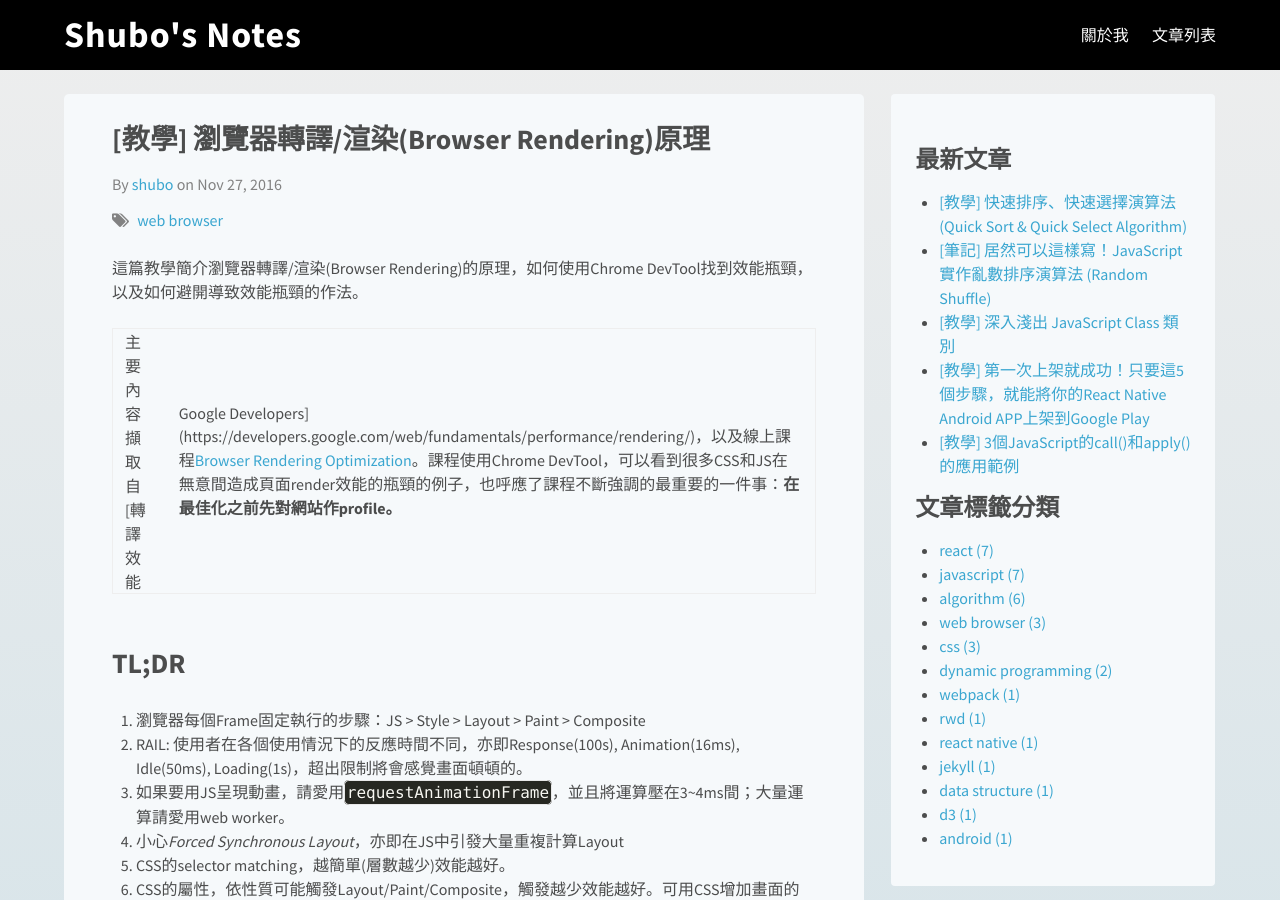
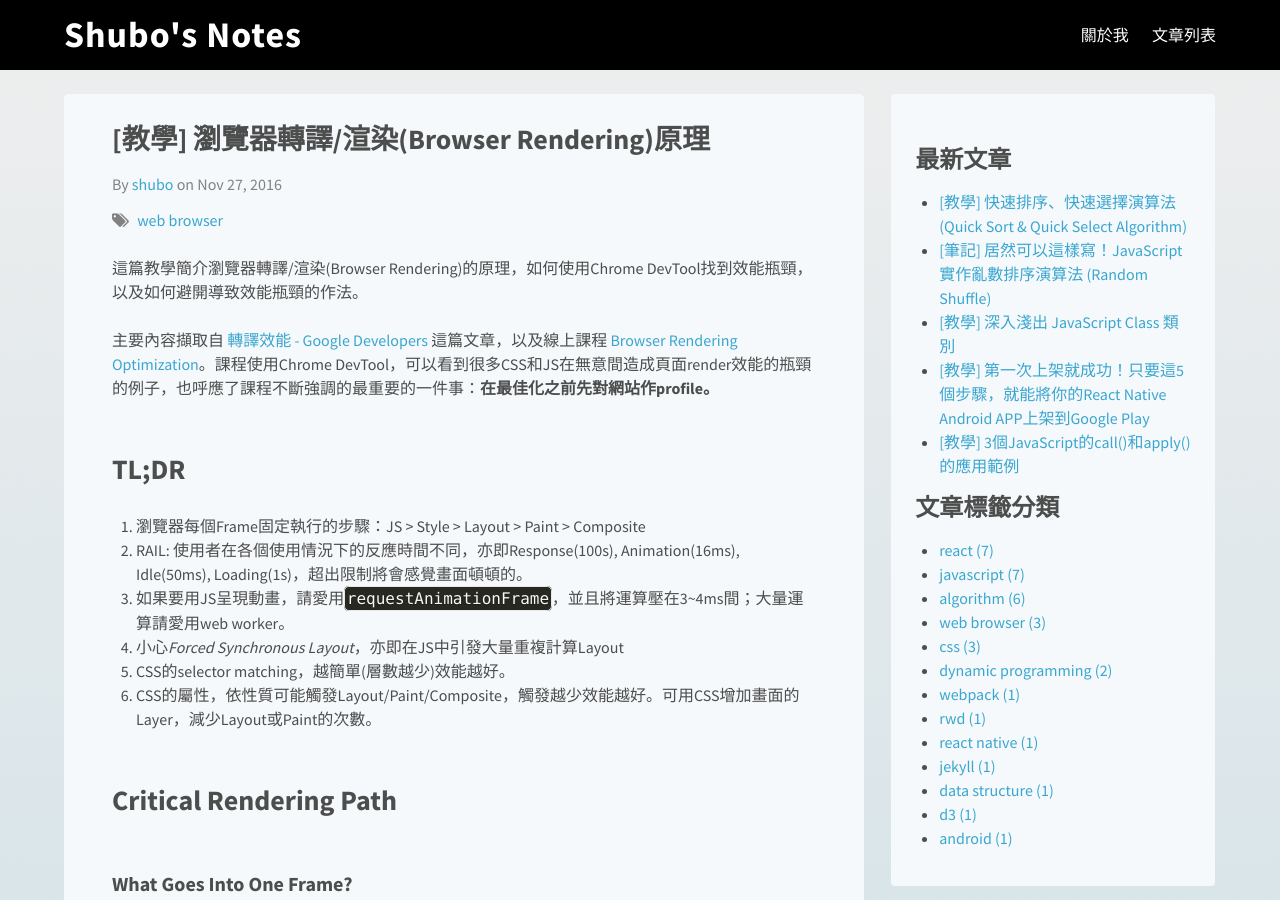
Before and after one commit to shuboc/shuboc.github.io, a Jekyll site: the page built from _posts/2016-11-27-browser-rendering.md, in a window 1280 px wide and 900 px high. Built offline with Jekyll 4.4.1, drawn with Linux system fonts in a browser that asks for light colours; nearby versions of some CDN libraries; library files that are not in the unit come from our copies; comment, search, counter and statistics services are not loaded.

Commit message:
Fix typo

```diff
--- a/_posts/2016-11-27-browser-rendering.md
+++ b/_posts/2016-11-27-browser-rendering.md
@@ -8,7 +8,7 @@ last_modified_at: 2018/12/29
 
 這篇教學簡介瀏覽器轉譯/渲染(Browser Rendering)的原理，如何使用Chrome DevTool找到效能瓶頸，以及如何避開導致效能瓶頸的作法。
 
-主要內容擷取自[轉譯效能 | Google Developers](https://developers.google.com/web/fundamentals/performance/rendering/)，以及線上課程[Browser Rendering Optimization](https://classroom.udacity.com/courses/ud860)。課程使用Chrome DevTool，可以看到很多CSS和JS在無意間造成頁面render效能的瓶頸的例子，也呼應了課程不斷強調的最重要的一件事：**在最佳化之前先對網站作profile。**
+主要內容擷取自 [轉譯效能 - Google Developers](https://developers.google.com/web/fundamentals/performance/rendering/) 這篇文章，以及線上課程 [Browser Rendering Optimization](https://classroom.udacity.com/courses/ud860)。課程使用Chrome DevTool，可以看到很多CSS和JS在無意間造成頁面render效能的瓶頸的例子，也呼應了課程不斷強調的最重要的一件事：**在最佳化之前先對網站作profile。**
 
 ## TL;DR
 
```
